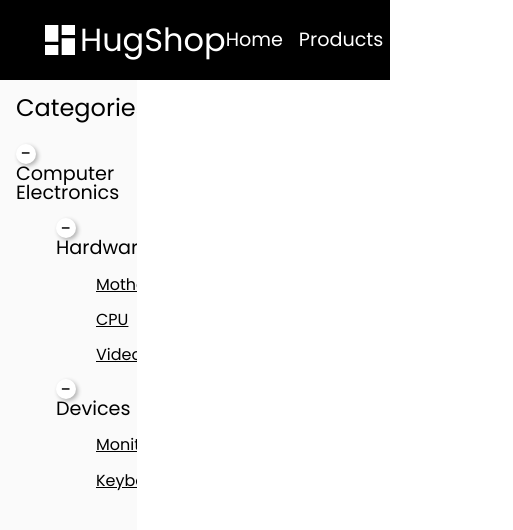
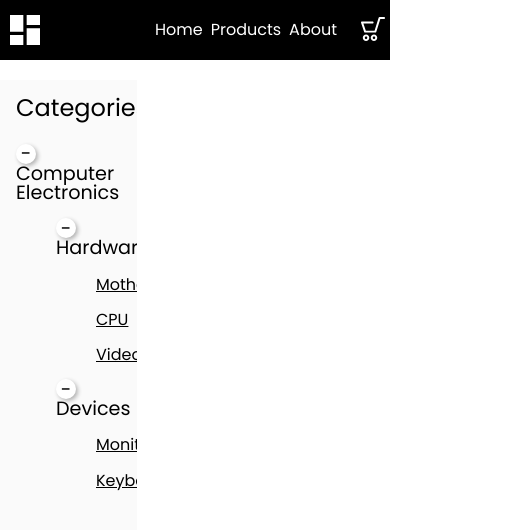
Before and after one commit to twentysixhugs/shopping-cart, a React (Create React App) app: page /shopping-cart/products in a window 390 px wide. Shown: the top 530 px of the page, 513 px wide, since content can reach past the window. Built offline with nearby package versions, Linux system fonts and the light colour scheme.

Commit message:
Make Header.css responsive

```diff
--- a/src/components/Header/Header.css
+++ b/src/components/Header/Header.css
@@ -59,3 +59,22 @@
   width: 1.5rem;
   filter: invert(1);
 }
+
+@media (max-width: 600px) {
+  .c-header {
+    padding: 5px 5px;
+    height: calc(var(--header-height) - 20px);
+  }
+
+  .c-header-logo__text {
+    display: none;
+  }
+
+  .c-nav {
+    gap: 8px;
+  }
+
+  .c-nav__link {
+    font-size: 1rem;
+  }
+}
```
